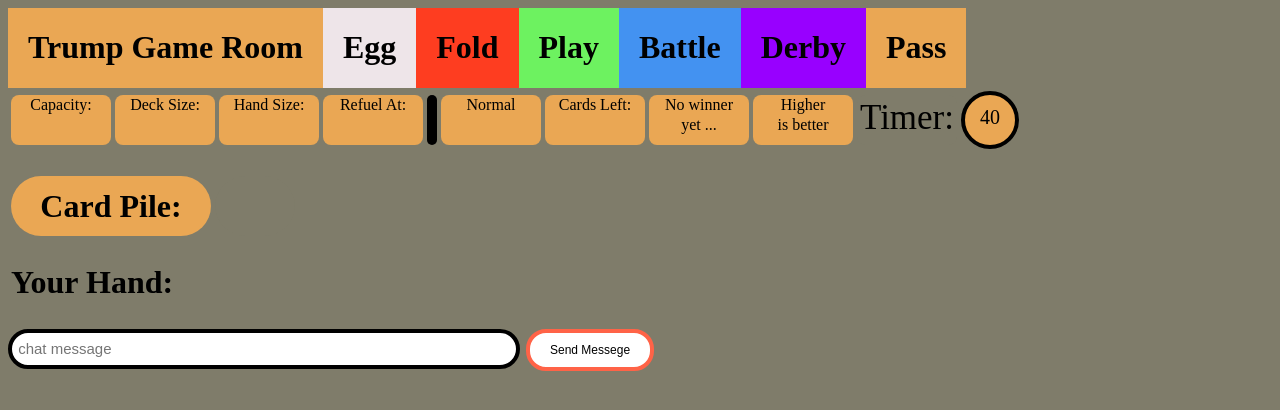
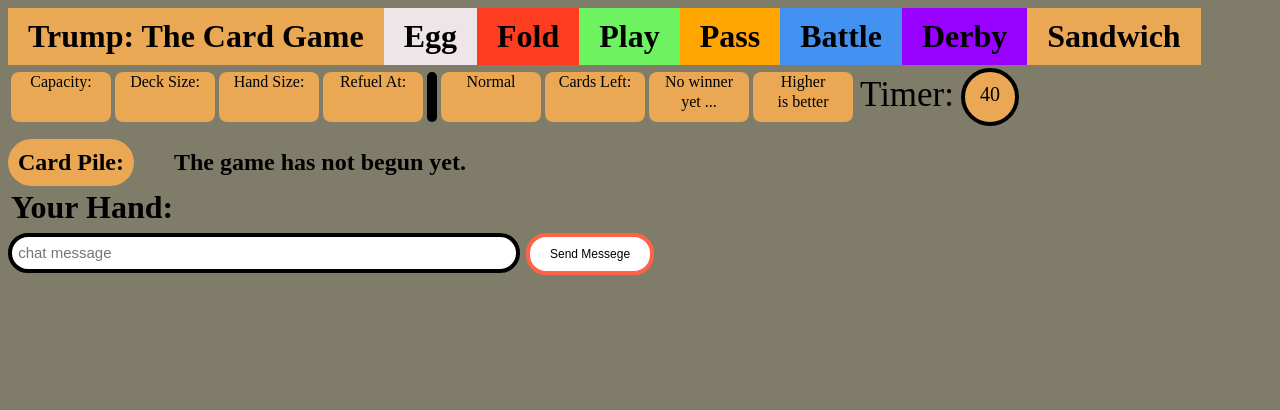
Before and after one commit to 95tristanl/sandwich, a website: page client/gamePage.html in a window 1280 px wide. Drawn offline with nearby package versions, Linux system fonts and the light colour scheme; no server answers.

Commit message:
cleanup for aws use.

```diff
--- a/client/gamePage.html
+++ b/client/gamePage.html
@@ -10,13 +10,14 @@
 <body class="container-fluid" id="html_body">
 
     <ul id="nav_ul">
-        <li class="nav_li" id="color_title"><h1 class="nav_h1">Trump Game Room</h1></li>
+        <li class="nav_li" id="color_title"><h1 class="nav_h1">Trump: The Card Game</h1></li>
         <li class="nav_li" id="color_egg"><h1 class="nav_h1">Egg</h1></li>
         <li class="nav_li" id="color_fold"><h1 class="nav_h1">Fold</h1></li>
         <li class="nav_li" id="color_play"><h1 class="nav_h1">Play</h1></li>
+        <li class="nav_li" id="color_pass"><h1 class="nav_h1">Pass</h1></li>
         <li class="nav_li" id="color_battle"><h1 class="nav_h1">Battle</h1></li>
         <li class="nav_li" id="color_derby"><h1 class="nav_h1">Derby</h1></li>
-        <li class="nav_li" id="color_pass"><h1 class="nav_h1">Pass</h1></li>
+        <li class="nav_li" id="color_sandwich"><h1 class="nav_h1">Sandwich</h1></li>
     </ul>
 
     <table>
@@ -82,16 +83,10 @@
         <tr id="peeps_R"></tr>
     </table>
 
-    <table>
-        <tr>
-            <td>
-                <div id="cardPile_title"><h1 id="cardPile_h">Card Pile:</h1></div>
-            </td>
-            <td>
-                <div id="round_title"><h1 id="round_winner"></h1></div>
-            </td>
-        </tr>
-    </table>
+    <div id="cardPile_title_table">
+        <div id="cardPile_title"><h2 id="cardPile_h">Card Pile:</h2></div>
+        <div id="round_title"><h2 id="round_winner">The game has not begun yet.</h2></div>
+    </div>
 
     <div>
         <table id="cardPile_T">
--- a/client/src/game.js
+++ b/client/src/game.js
@@ -9,7 +9,7 @@ Client displays data and sends server info on a players move.
 2.) Client continuously grabs data from server once game starts.
 3.) Client sends data to server only after user finishes his/her turn.
     Client never updates its own data (protects against race conditions), instead, sends tmp data to server and server will eventually update clients data
-4.) Server does calculations upon receiving data from client
+4.) Client does all move validation, Server does all other calculations upon receiving data from client (turns, score, dealing...)
 
 so circle: server (data)-> client,    if clients turn/turn just finishes (data)-> server
 */
@@ -124,6 +124,7 @@ window.onload = () => {
                 if (user.startGame) { //also init timer stuff
                     clearInterval(waitToStartGame_interv); //interval is stopped -> startGame is true -> everyone is here and lord pressed start button
                     setHand();
+                    document.getElementById("round_winner").innerHTML = "";
                     user.timerObj.keepUpdating = setInterval(playGame_keepUpdatingFromServer, 200); //this starts game. goes every .2sec
                 }
         });
@@ -180,9 +181,13 @@ function scoreboard(server_dict_varData) {
             }
         }
         //whos turn update
-        if (server_dict_varData[key][2] !== user.dict_varData[key][2]) {
+        if (server_dict_varData[key][2] !== user.dict_varData[key][2] || server_dict_varData[key][4] !== user.dict_varData[key][4]) {
             let div_ = document.getElementById("sb_" + key);
-            if (server_dict_varData[key][2]) {
+            if (server_dict_varData[key][4]) {
+                div_.style.borderStyle = "solid";
+                div_.style.borderWidth = "10px";
+                div_.style.borderColor = "orange";
+            } else if (server_dict_varData[key][2]) {
                 div_.style.borderStyle = "solid";
                 div_.style.borderWidth = "10px";
                 div_.style.borderColor = "gold";
@@ -291,7 +296,7 @@ function playGame_afterServerUpdate() { //called every second
                 if (user.yourTurn_FirstCall) { //the first and only time this will execute when its your turn
                     // - - - TIMER STUFF ***
                     if (user.dict_varData[user.username][4]) { //you have been sandwiched
-                        user.timerObj.timeoutNum = 12000; //12 seconds to play
+                        user.timerObj.timeoutNum = 15000; //15 seconds to play
                     } else {
                         user.timerObj.timeoutNum = 40000; //40 seconds to play
                     }
@@ -714,7 +719,9 @@ function fold() { //should not appear during a derby
 //if 9 is chossen to be played as a wild card 9
 function nine() { // should only appear if 1 nine is selected not during a derby
     let isHigher = user.higherIsBetter
-    if (user.dict_varData[user.username][2]) {
+    if (user.dict_varData[user.username][4]) {
+        alert("Not playable. Must play the same card opponent played.");
+    } else if (user.dict_varData[user.username][2]) {
         let lastPlay = '';
         for (let i = 0; i < user.cardPile.length; i++) {
             if (user.cardPile[i][1] === 'play') { //the card(s) that the user must beat
@@ -724,10 +731,10 @@ function nine() { // should only appear if 1 nine is selected not during a derby
         }
         if ( (user.isDerby && user.isBattle) || (!user.isDerby) ) { //not a derby
             if (isHigher) {
-                document.getElementById("value").innerHTML = "Lower";
+                //document.getElementById("value").innerHTML = "Lower";
                 isHigher = "wild_L";
             } else {
-                document.getElementById("value").innerHTML = "Higher";
+                //document.getElementById("value").innerHTML = "Higher";
                 isHigher = "wild_H";
             }
             user.playedMove_toServ = [[isHigher], 'wild', user.username, []];
--- a/client/styles/main.css
+++ b/client/styles/main.css
@@ -1,3 +1,12 @@
+h1 {
+    padding: 0 0 0 0px;
+    margin: 0 0 0 0px;
+}
+
+h2 {
+    padding: 0 0 0 0px;
+    margin: 0 0 0 0px;
+}
 
 p {
     color: black;
@@ -72,14 +81,15 @@ p {
 
 #nav_ul {
     list-style-type: none;
-    margin: 0;
-    padding: 0;
+    margin: 0px 0px 0px 0px;
+    padding: 0px 0px 0px 0px;
     overflow: hidden;
 }
 
 .nav_li {
     float: left;
-    padding: 0px 20px;
+    padding: 10px 20px 10px 20px;
+    margin: 0px 0px 0px 0px;
 }
 
 #color_title {
@@ -106,20 +116,12 @@ p {
     background-color: #9800FF;
 }
 
-#color_pass {
+#color_sandwich {
     background-color: #EAA754;
 }
 
-#cardPile_title {
-    background-color: #EAA754;
-    border-radius: 50px;
-    width: 200px;
-    height: 60px;
-}
-
-#cardPile_h {
-    text-align: center;
-    line-height: 60px;
+#color_pass {
+    background-color: orange;
 }
 
 .bottons {
@@ -239,14 +241,30 @@ p {
 #round_title {
     background-color: #7F7C6A;
     border-radius: 50px;
-    height: 60px;
-    padding-left: 20px;
-    padding-right: 20px;
+    padding: 10px 10px 10px 10px;
+    margin-left: 10px;
+    flex-direction: row;
 }
 
 #round_winner {
     background-color: #7F7C6A;
-    line-height: 60px;
     margin-left: 20px;
     margin-right: 20px;
 }
+
+#cardPile_title {
+    background-color: #EAA754;
+    border-radius: 50px;
+    flex-direction: row;
+    padding: 10px 10px 10px 10px;
+}
+
+#cardPile_h {
+    text-align: center;
+}
+
+#cardPile_title_table {
+    margin: 10px 0px 0px 0px;
+    padding: 0px 0px 0px 0px;
+    display: flex;
+}
--- a/package.json
+++ b/package.json
@@ -13,7 +13,6 @@
     "ajax-request": "^1.2.3",
     "async": "^2.6.1",
     "await": "^0.2.6",
-    "babel": "^6.23.0",
     "body-parser": "^1.18.3",
     "commonjs": "0.0.1",
     "express": "^4.16.3",
@@ -21,8 +20,6 @@
     "jquery": "^3.3.1",
     "mongo": "^0.1.0",
     "mongodb": "^3.1.1",
-    "mongoose": "^5.2.6",
-    "sessionstorage": "^0.1.0",
-    "socket.io": "^2.1.1"
+    "mongoose": "^5.2.6"
   }
 }
```
Also changed, not shown: server/api/routes.js (+40 -23 lines), 1 other file.
